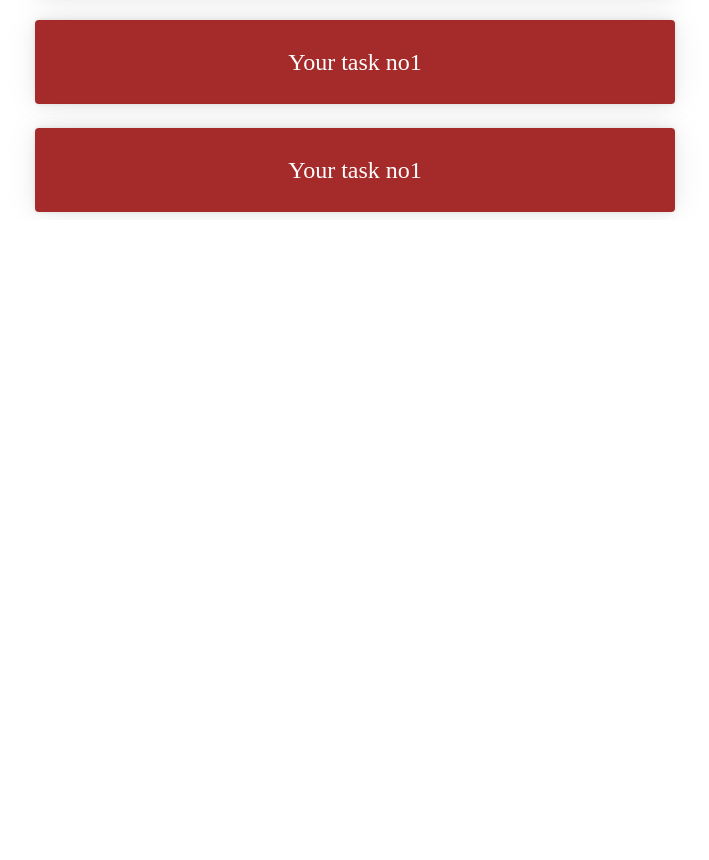
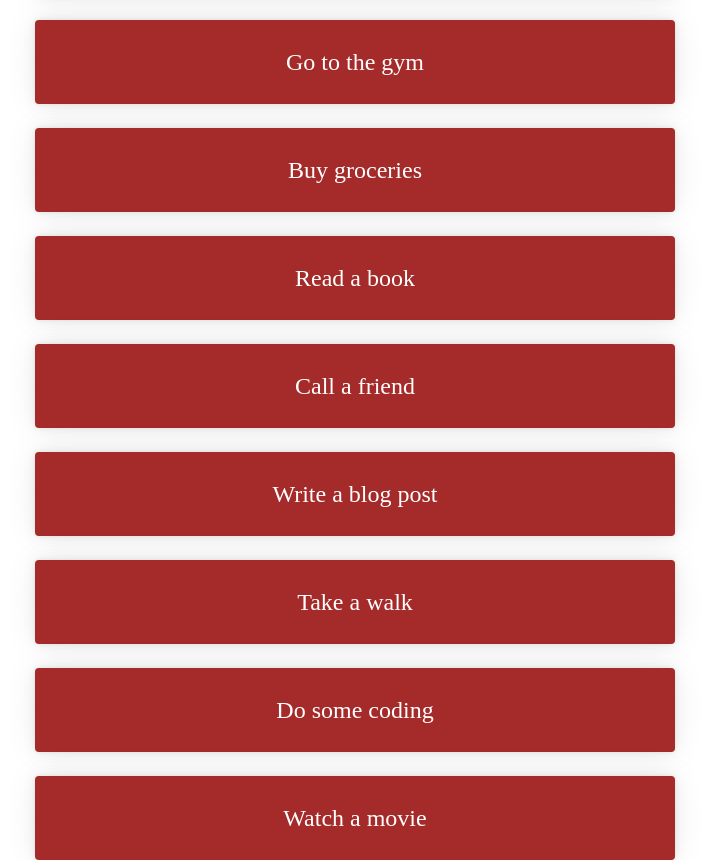
Before and after one commit to Muhammad-Sabir/todo-list, a React (Vite) app: page / in a window 1280 px wide. Shown: the part 580-1440 px from the top of the page, without its empty margins (285-994 px from the left). Before the commit the page ends 800 px from the top, so only its background shows below. Built offline with nearby package versions, Linux system fonts and the light colour scheme.

Commit message:
Add tasks state

```diff
--- a/src/App.jsx
+++ b/src/App.jsx
@@ -5,13 +5,26 @@ import NewTask from './components/NewTask/NewTask';
 
 import './App.css';
 
+const INITIAL_TASKS = [
+	{ id: 't01', statement: 'Watch Harry Potter' },
+	{ id: 't02', statement: 'Finish the project' },
+	{ id: 't03', statement: 'Go to the gym' },
+	{ id: 't04', statement: 'Buy groceries' },
+	{ id: 't05', statement: 'Read a book' },
+	{ id: 't06', statement: 'Call a friend' },
+	{ id: 't07', statement: 'Write a blog post' },
+	{ id: 't08', statement: 'Take a walk' },
+	{ id: 't09', statement: 'Do some coding' },
+	{ id: 't10', statement: 'Watch a movie' },
+];
+
 function App() {
-	const [count, setCount] = useState(0);
+	const [tasks, setTasks] = useState(INITIAL_TASKS);
 
 	return (
 		<>
 			<NewTask />
-			<Tasks />
+			<Tasks tasks={tasks} />
 		</>
 	);
 }
--- a/src/components/Tasks/TaskItem.jsx
+++ b/src/components/Tasks/TaskItem.jsx
@@ -2,8 +2,8 @@ import React from 'react';
 
 import './TaskItem.css';
 
-const TaskItem = () => {
-	return <li className="task-item">Your task no1</li>;
+const TaskItem = ({ taskStatement }) => {
+	return <li className="task-item">{taskStatement}</li>;
 };
 
 export default TaskItem;
--- a/src/components/Tasks/Tasks.jsx
+++ b/src/components/Tasks/Tasks.jsx
@@ -4,13 +4,11 @@ import TaskItem from './TaskItem';
 
 import './Tasks.css';
 
-const Tasks = () => {
-	const arr = ['asdasdas', 'asdasdasd', 'asdsadf786y8u', '654sd65fs'];
-
+const Tasks = ({ tasks }) => {
 	return (
 		<ul className="tasks">
-			{arr.map(() => {
-				return <TaskItem />;
+			{tasks.map((task) => {
+				return <TaskItem key={task.id} taskStatement={task.statement} />;
 			})}
 		</ul>
 	);
```
